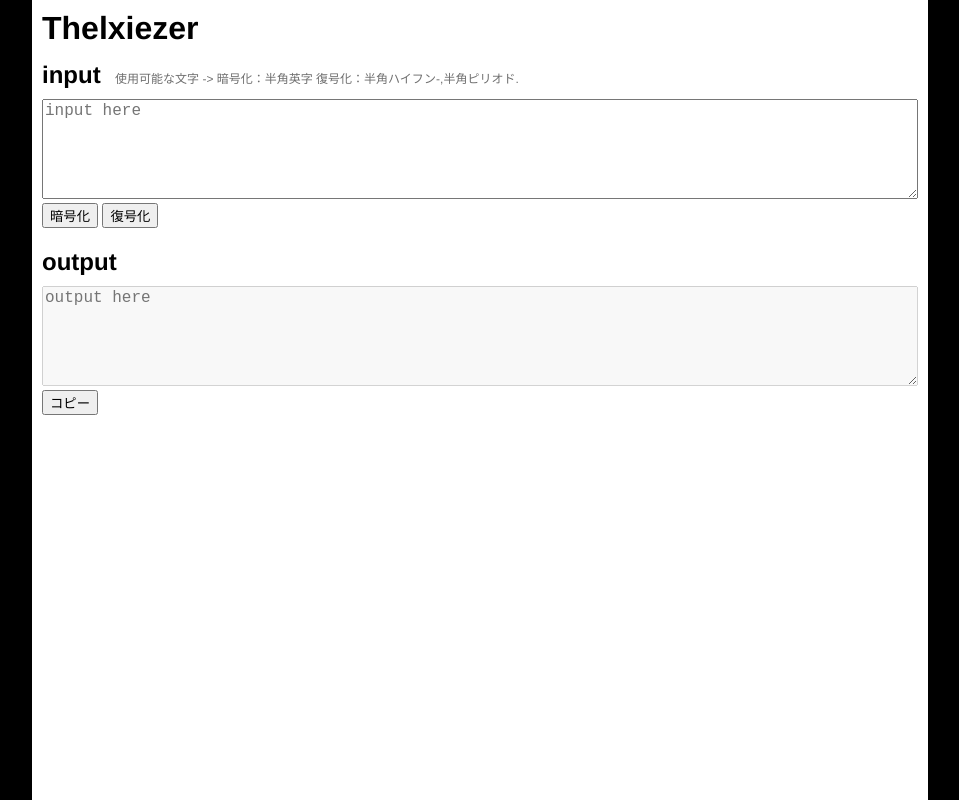
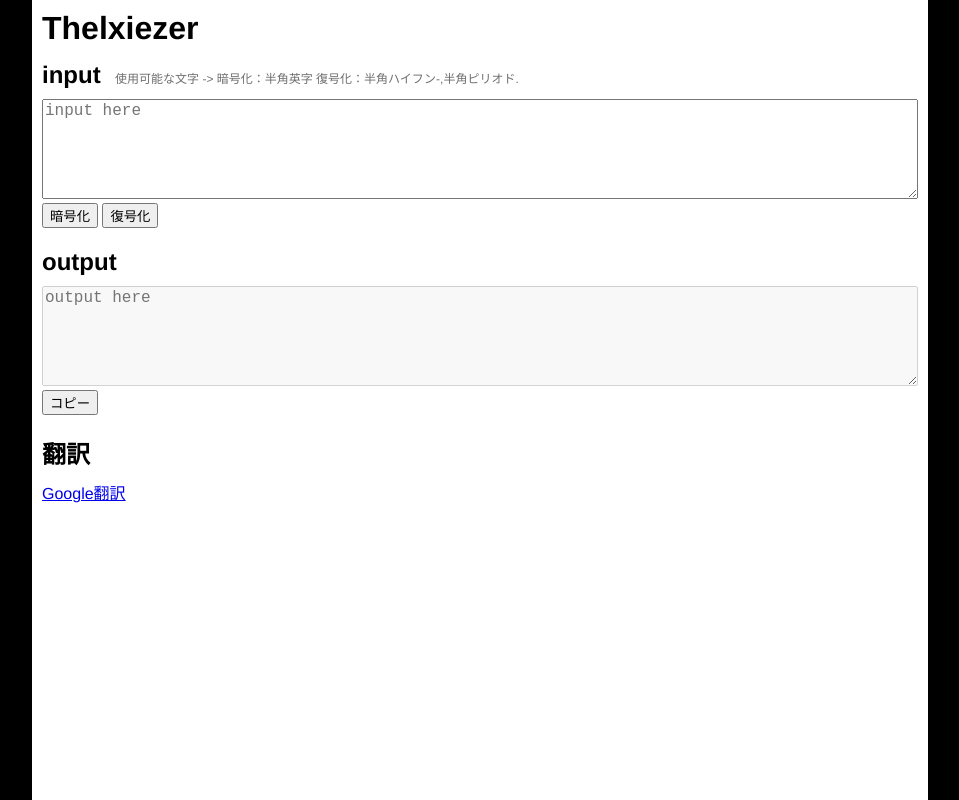
Before and after one commit to Manju2367/Thelxieizer, a website: page index.html in a window 1280 px wide. Shown: the whole page, without its empty margins (160-1119 px from the left). Drawn offline with Linux system fonts and the light colour scheme.

Commit message:
translation

```diff
--- a/index.html
+++ b/index.html
@@ -43,6 +43,14 @@
                     <button id="button-copy" role="button" type="button">コピー</button>
                 </div>
             </div>
+
+            <div id="iframe-container" class="inner-containers">
+                <div class="header">
+                    <h2>翻訳</h2>
+                </div>
+
+                <a href="https://translate.google.co.jp/?hl=ja&sl=fr&tl=ja&op=translate" target="_blank" id="link-google">Google翻訳</a>
+            </div>
         </div>
 
     </div>
--- a/index.ts
+++ b/index.ts
@@ -116,6 +116,7 @@ window.addEventListener("DOMContentLoaded", () => {
     const buttonDecryption = document.getElementById("button-decryption") as HTMLButtonElement
     const textareaOutput = document.getElementById("textarea-output") as HTMLTextAreaElement
     const buttonCopy = document.getElementById("button-copy") as HTMLButtonElement
+    const aGoogle = document.getElementById("link-google") as HTMLAnchorElement
 
 
 
@@ -144,6 +145,7 @@ window.addEventListener("DOMContentLoaded", () => {
             textareaInput.classList.remove("warn")
 
             textareaOutput.value = decryption(input)
+            aGoogle.href = `https://translate.google.co.jp/?hl=ja&sl=fr&tl=ja&op=translate&text=${ textareaOutput.value }`
         } else {
             textareaInput.classList.add("warn")
         }
```
